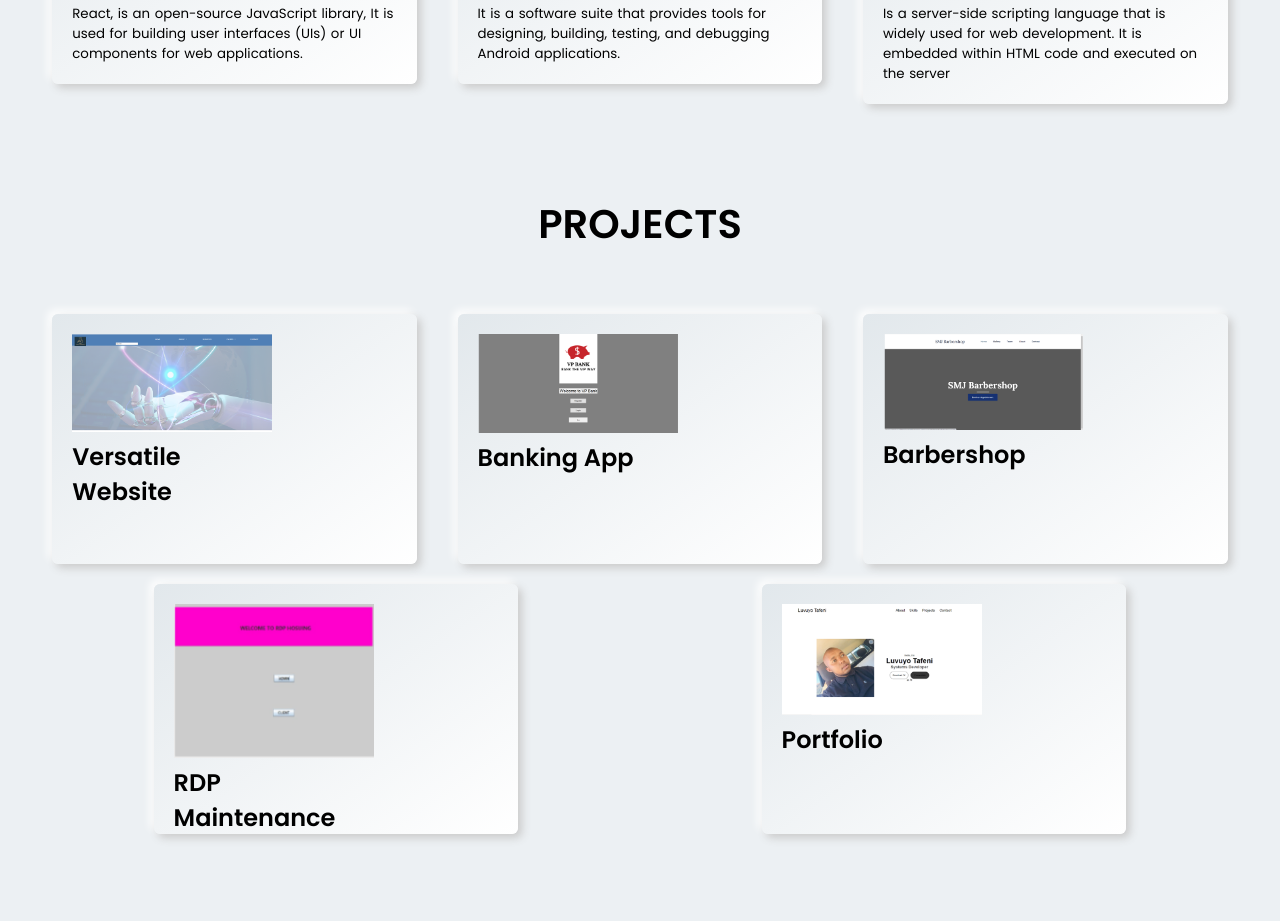
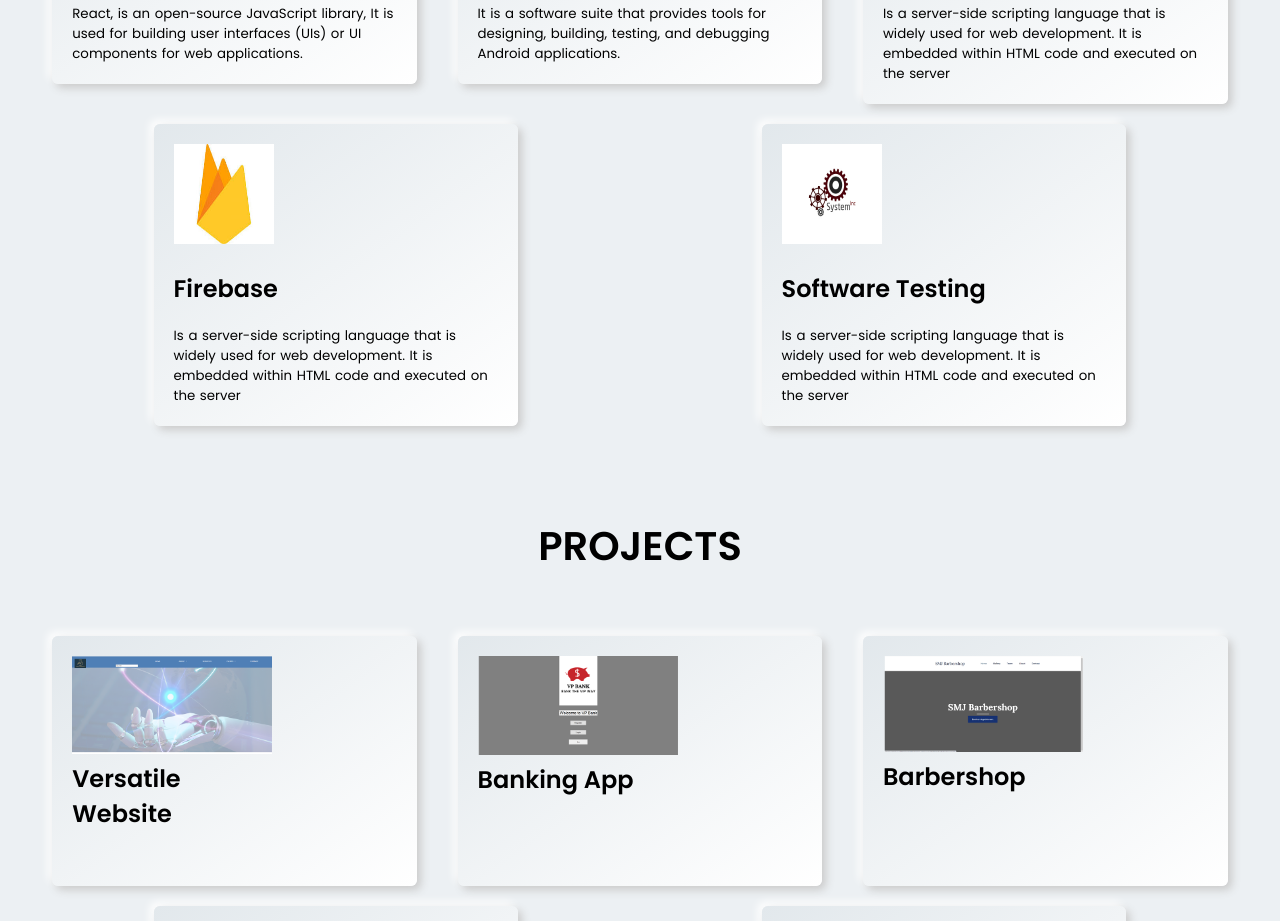
Before and after one commit to Luvuyotafeni/React-JS-portfolio, a React (Create React App) app: page / in a window 1280 px wide. Shown: the part 3220-4141 px from the top of the page. Built offline with nearby package versions, Linux system fonts and the light colour scheme.

Commit message:
addition of skills

```diff
--- a/src/component/Skills/Skills-Api.js
+++ b/src/component/Skills/Skills-Api.js
@@ -7,6 +7,8 @@ import SQL from "./skills/mysql_resized.png"
 import REACT from "./skills/react_resized.png"
 import Android from "./skills/android_os_logo_icon_134673_resized.png"
 import php from "./skills/php_resized.png"
+import system from "./skills/system.jpg"
+import Firebase from "./skills/firebase.jpg"
 
 const data = [
     {
@@ -63,5 +65,17 @@ const data = [
         title: "PHP",
         desc: "Is a server-side scripting language that is widely used for web development. It is embedded within HTML code and executed on the server",
       },
+      {
+        id: 10,
+        image: Firebase,
+        title: "Firebase",
+        desc: "Is a server-side scripting language that is widely used for web development. It is embedded within HTML code and executed on the server",
+      },
+      {
+        id: 11,
+        image: system,
+        title: "Software Testing",
+        desc: "Is a server-side scripting language that is widely used for web development. It is embedded within HTML code and executed on the server",
+      },
   ]
   export default data
--- a/src/component/Skills/Skills.js
+++ b/src/component/Skills/Skills.js
@@ -15,7 +15,7 @@ const Skills = () => {
             {data.map((val, index) => {
               return (
                 <div className='skill-box' key={index}>
-                  <Card image={val.image} title={val.title} desc={val.desc} />
+                  <Card image={val.image} title={val.title} desc={val.desc}  />
                 </div>
               );
             })}
--- a/src/component/contact/contact.css
+++ b/src/component/contact/contact.css
@@ -73,6 +73,7 @@
 
 .captcha {
   margin: 3px;
+  width: 300px;
 }
 
 /* Media Queries for Mobile */
```
Also changed, not shown: src/component/Skills/skills/firebase.jpg (added), src/component/Skills/skills/system.jpg (added).
